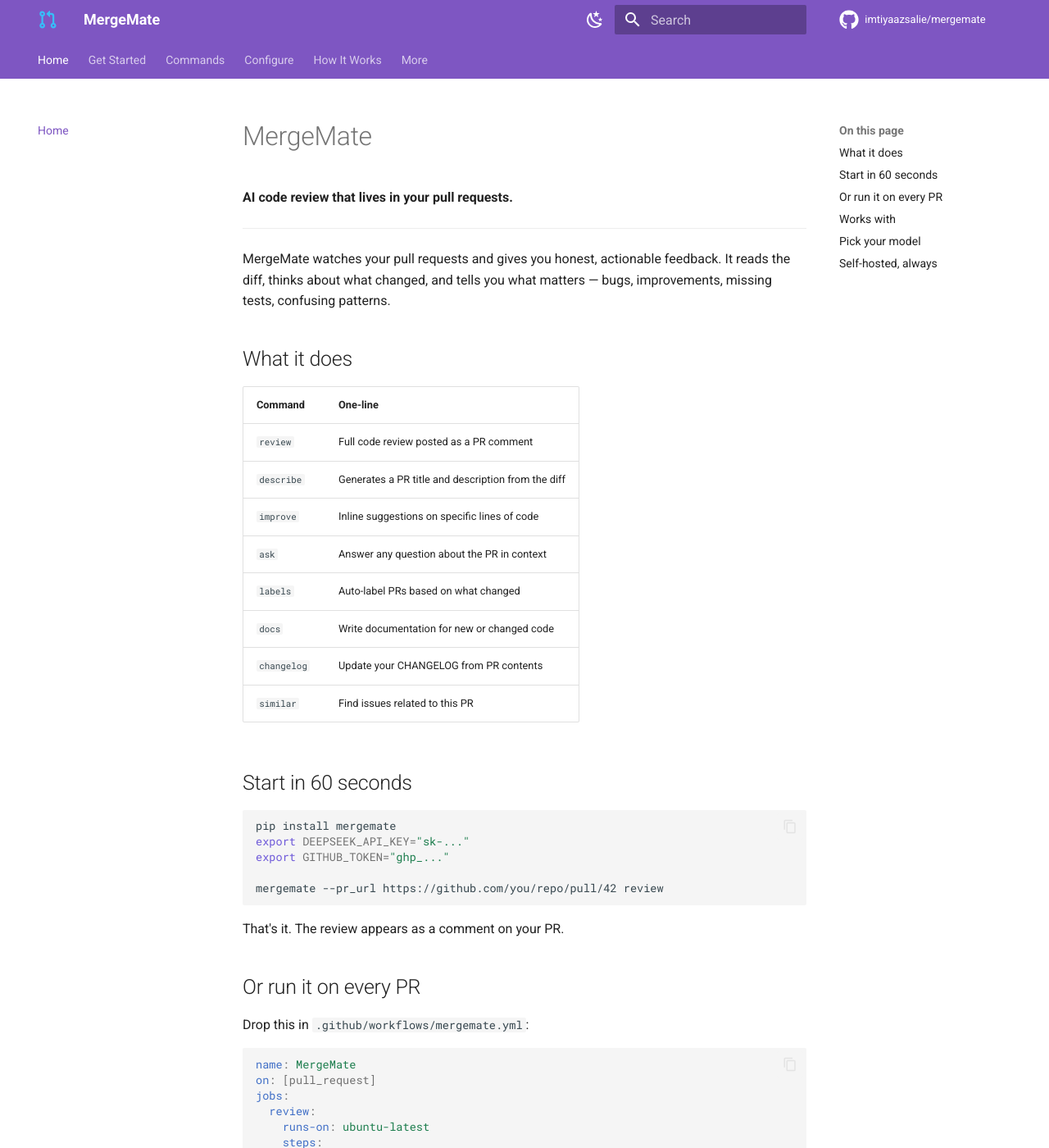
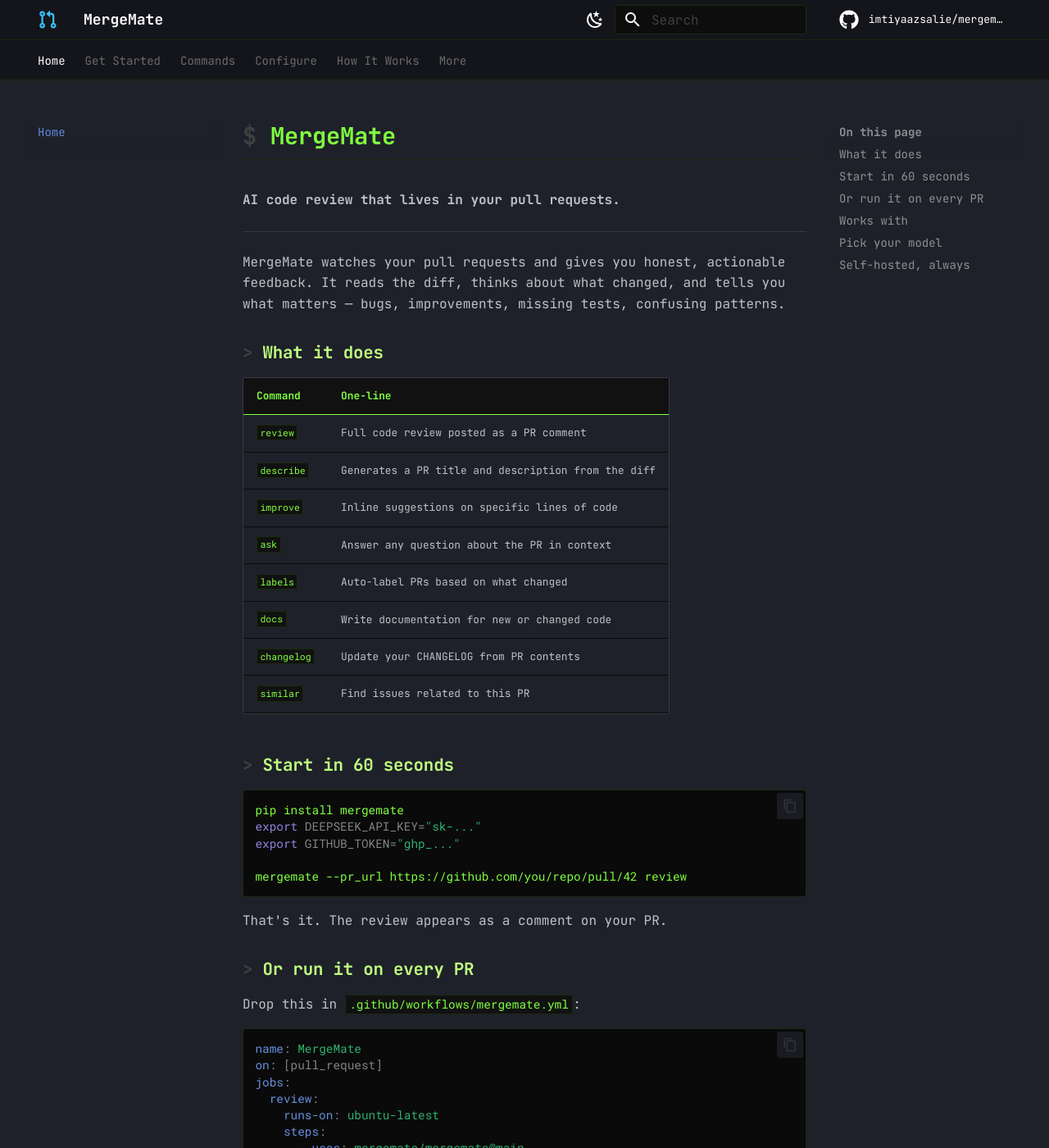
Before and after one commit to imtiyaazsalie/mergemate, an MkDocs documentation site: the page built from docs/docs/index.md, in a window 1280 px wide and 1400 px high. Shown: the whole window at 82% size. Built offline with MkDocs 1.6.1 and Material for MkDocs 9.7.7, drawn with Linux system fonts in a browser that asks for light colours; comment, search, counter and statistics services are not loaded.

Commit message:
docs: terminal theme — black background, monospace, green accents

```diff
--- /dev/null
+++ b/docs/docs/css/terminal.css
@@ -0,0 +1,190 @@
+/* Terminal theme for MergeMate docs */
+
+@import url('https://fonts.googleapis.com/css2?family=JetBrains+Mono:wght@400;700&display=swap');
+
+:root {
+  --md-default-bg-color: #0a0a0a;
+  --md-default-fg-color: #c0c0c0;
+  --md-default-fg-color--light: #909090;
+  --md-default-fg-color--lighter: #606060;
+  --md-typeset-color: #c0c0c0;
+  --md-typeset-a-color: #a0ff60;
+  --md-accent-fg-color: #80ff40;
+  --md-primary-fg-color: #0d0d0d;
+  --md-primary-fg-color--dark: #000000;
+  --md-code-bg-color: #111111;
+  --md-code-fg-color: #c0ff80;
+  --md-code-hl-color: #1a2a10;
+}
+
+/* Monospace everywhere */
+body, input {
+  font-family: 'JetBrains Mono', 'Fira Code', monospace;
+}
+
+.md-typeset h1 {
+  color: #80ff40;
+  font-weight: 700;
+  font-size: 1.8em;
+  border-bottom: 1px solid #1a2a10;
+  padding-bottom: 0.3em;
+}
+
+.md-typeset h1::before {
+  content: "$ ";
+  color: #404040;
+}
+
+.md-typeset h2 {
+  color: #c0ff80;
+  font-weight: 700;
+  font-size: 1.3em;
+  margin-top: 1.5em;
+}
+
+.md-typeset h2::before {
+  content: "> ";
+  color: #404040;
+}
+
+.md-typeset h3 {
+  color: #a0ff60;
+  font-weight: 700;
+}
+
+.md-typeset h3::before {
+  content: ">> ";
+  color: #404040;
+}
+
+/* Code blocks */
+.md-typeset code {
+  background: #111111;
+  color: #80ff40;
+  border: 1px solid #1a2a10;
+  border-radius: 2px;
+  padding: 0.1em 0.3em;
+  font-size: 0.9em;
+}
+
+.md-typeset pre > code {
+  background: #0a0a0a;
+  border: 1px solid #1a2a10;
+  border-radius: 4px;
+  padding: 1em;
+}
+
+/* Links */
+.md-typeset a {
+  color: #80ff40;
+  text-decoration: underline;
+  text-underline-offset: 3px;
+}
+
+.md-typeset a:hover {
+  color: #a0ff80;
+  background: #1a2a10;
+}
+
+/* Tables */
+.md-typeset table {
+  border-collapse: collapse;
+  background: #0d0d0d;
+  border: 1px solid #1a2a10;
+}
+
+.md-typeset table th {
+  background: #111111;
+  color: #80ff40;
+  border-bottom: 1px solid #80ff40;
+  padding: 0.5em 0.8em;
+}
+
+.md-typeset table td {
+  border-bottom: 1px solid #0a0a0a;
+  padding: 0.4em 0.8em;
+}
+
+/* Admonitions */
+.md-typeset .admonition {
+  border: 1px solid #1a2a10;
+  border-left: 3px solid #80ff40;
+  background: #0d0d0d;
+  border-radius: 0;
+}
+
+.md-typeset .admonition-title {
+  background: #111111;
+  color: #80ff40;
+  font-weight: 700;
+  border-radius: 0;
+}
+
+/* Navigation */
+.md-nav__link {
+  color: #909090;
+}
+
+.md-nav__link:hover {
+  color: #80ff40;
+}
+
+.md-nav__link--active {
+  color: #80ff40;
+}
+
+/* Header */
+.md-header {
+  background: #050505;
+  border-bottom: 1px solid #1a2a10;
+}
+
+/* Search */
+.md-search__input {
+  background: #0d0d0d;
+  border: 1px solid #1a2a10;
+  color: #c0c0c0;
+  border-radius: 2px;
+}
+
+.md-search__input::placeholder {
+  color: #404040;
+}
+
+/* Tabs */
+.md-tabs {
+  background: #050505;
+  border-bottom: 1px solid #1a2a10;
+}
+
+.md-tabs__link {
+  color: #909090;
+}
+
+.md-tabs__link--active {
+  color: #80ff40;
+}
+
+/* Footer */
+.md-footer {
+  background: #050505;
+  border-top: 1px solid #1a2a10;
+}
+
+/* Scrollbar */
+::-webkit-scrollbar {
+  width: 6px;
+}
+
+::-webkit-scrollbar-track {
+  background: #050505;
+}
+
+::-webkit-scrollbar-thumb {
+  background: #1a2a10;
+  border-radius: 3px;
+}
+
+::-webkit-scrollbar-thumb:hover {
+  background: #80ff40;
+}
--- a/docs/mkdocs.yml
+++ b/docs/mkdocs.yml
@@ -59,15 +59,15 @@
     - content.code.copy
     - content.code.annotate
   palette:
-    - scheme: default
-      primary: deep purple
-      accent: purple
+    - scheme: slate
+      primary: black
+      accent: lime
       toggle:
         icon: material/weather-night
         name: Dark mode
     - scheme: slate
-      primary: deep purple
-      accent: purple
+      primary: black
+      accent: lime
       toggle:
         icon: material/weather-sunny
         name: Light mode
@@ -75,6 +75,9 @@
 plugins:
   - search
   - glightbox
+
+extra_css:
+  - css/terminal.css
 
 markdown_extensions:
   - pymdownx.highlight:
```
